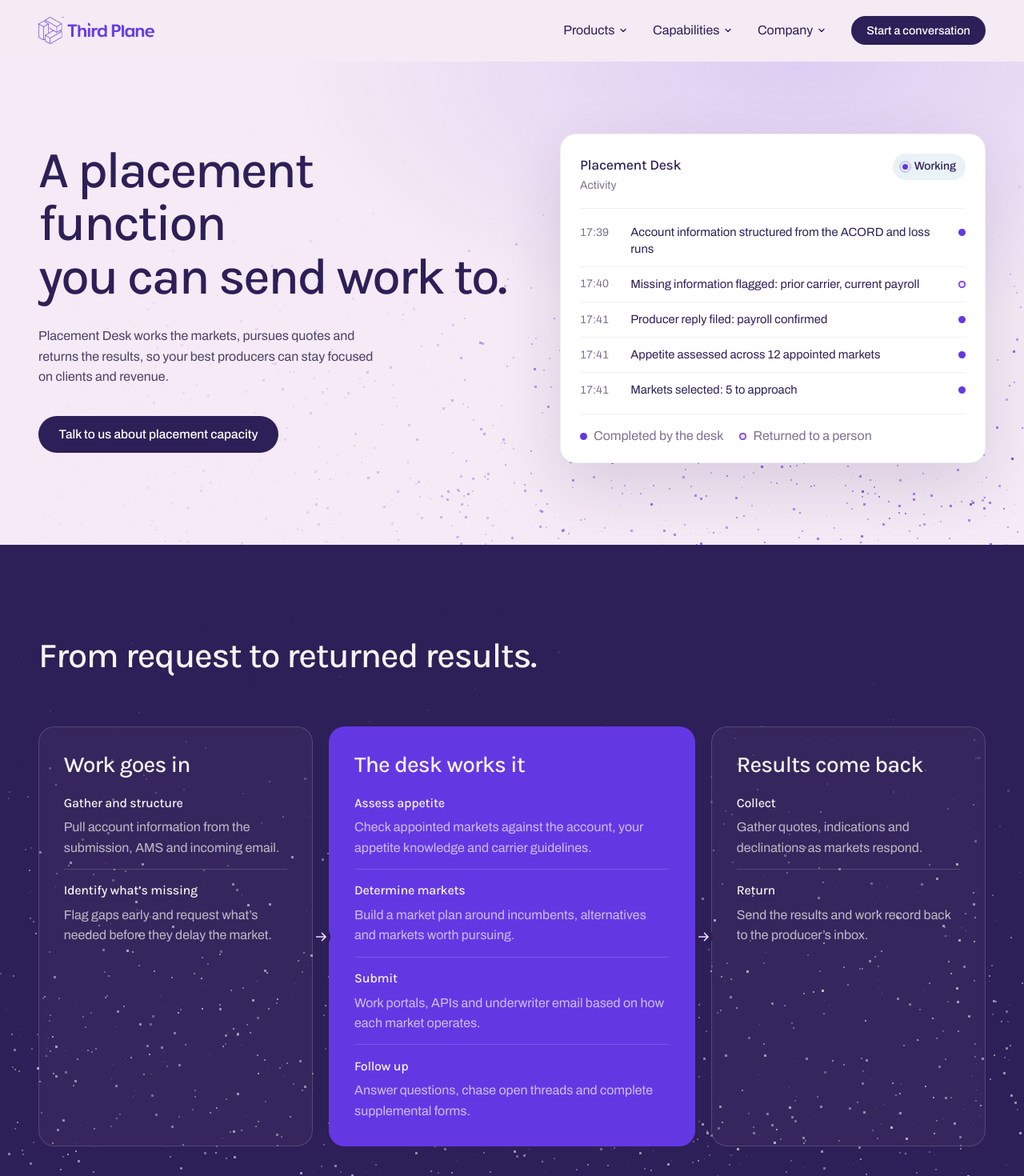
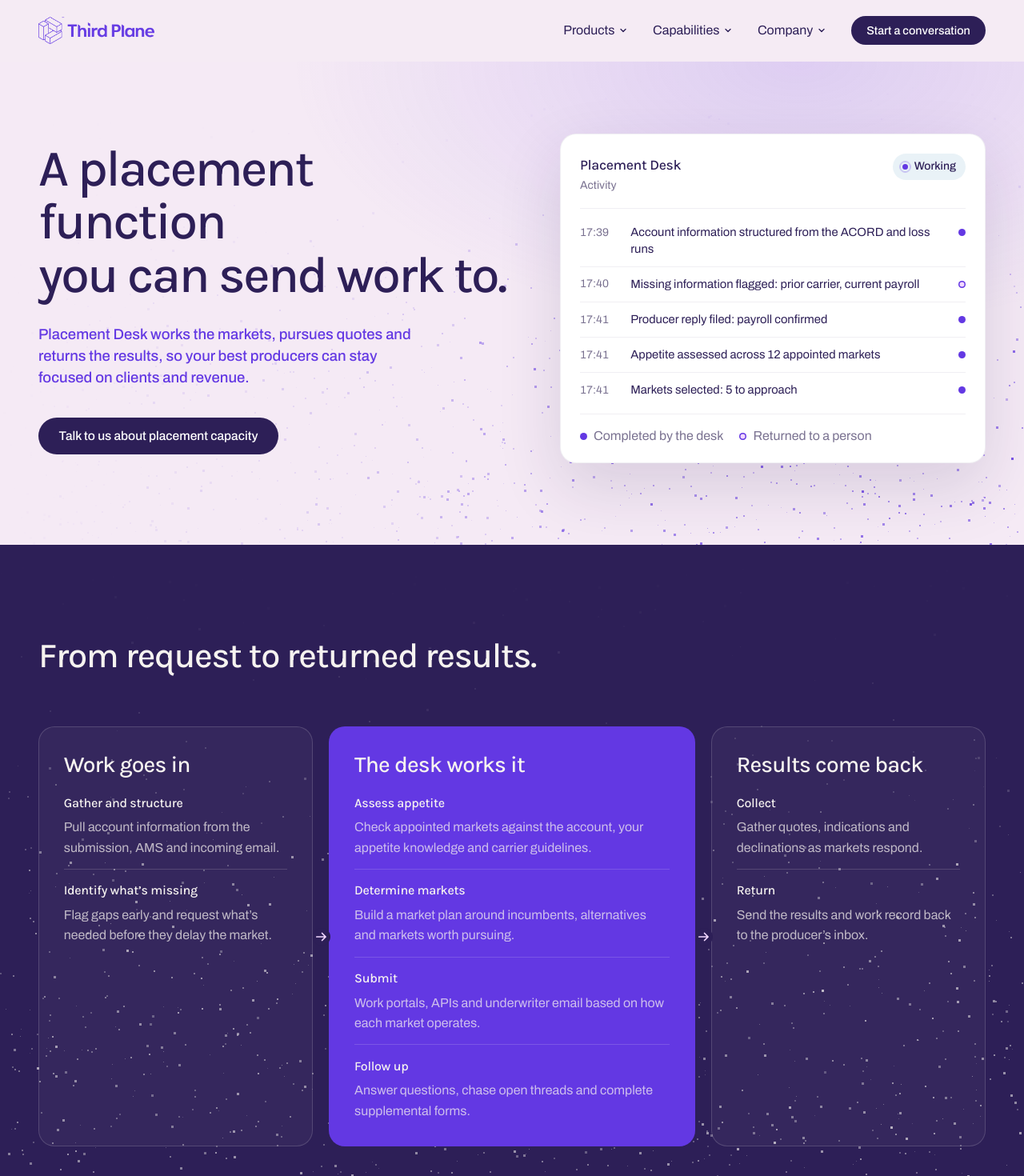
Before and after one commit to Third-Plane/third-plane-site, a React (Vite) app: page /placement-desk in a window 1280 px wide. Shown: the top 1470 px of the page at 80% size. Built offline with nearby package versions, Linux system fonts and the light colour scheme.

Commit message:
split hero

```diff
--- a/src/components/PlacementWorkflow.tsx
+++ b/src/components/PlacementWorkflow.tsx
@@ -1,10 +1,12 @@
 import { placementDesk } from "../data/content";
+import { ParticleField } from "./ParticleField";
+import { Section } from "./Section";
 import { Arrow } from "./Ui";
 
 // The Placement Desk's three stages, from work going in to results coming
 // back, with the steps under each. Shown on the homepage and on
-// /placement-desk; each page supplies its own heading.
-export function PlacementWorkflow() {
+// /placement-desk; each page supplies its own id and heading.
+function PlacementWorkflow() {
   return (
     <div className="flow flow--dark" data-reveal>
       {placementDesk.work.stages.map((stage, i) => (
@@ -27,3 +29,27 @@ export function PlacementWorkflow() {
     </div>
   );
 }
+
+export function PlacementWorkflowSection({
+  id,
+  title,
+  body,
+}: {
+  id: string;
+  title: string;
+  body?: string;
+}) {
+  return (
+    <Section
+      tone="deep"
+      id={id}
+      title={title}
+      body={body}
+      backdrop={
+        <ParticleField className="section__particles" tone="cream" alpha={0.75} density={0.8} />
+      }
+    >
+      <PlacementWorkflow />
+    </Section>
+  );
+}
--- /dev/null
+++ b/src/components/SplitHero.tsx
@@ -0,0 +1,52 @@
+import type { ReactNode } from "react";
+import { delayStyle } from "../lib/style";
+import { Ledger } from "./Ledger";
+import { ParticleField } from "./ParticleField";
+
+// The hero with copy on the left and the activity ledger on the right. A
+// `title` array stacks its lines; a string flows as one.
+export function SplitHero({
+  title,
+  lead,
+  actions,
+  className,
+}: {
+  title: string | string[];
+  lead: string;
+  actions: ReactNode;
+  className?: string;
+}) {
+  const heading = Array.isArray(title) ? (
+    <h1 className="display-1" data-reveal style={delayStyle(1)}>
+      {title.map((line, i) => (
+        // The space keeps the lines as separate words for crawlers and
+        // screen readers; the spans are blocks, so it never shows.
+        <span key={line}>{i > 0 ? ` ${line}` : line}</span>
+      ))}
+    </h1>
+  ) : (
+    <h1 className="display-1 display-1--inline" data-reveal style={delayStyle(1)}>
+      {title}
+    </h1>
+  );
+
+  return (
+    <section className={["hero", className].filter(Boolean).join(" ")} id="top">
+      <ParticleField className="hero__particles" tone="purple" alpha={0.9} />
+      <div className="container hero__grid">
+        <div className="hero__copy">
+          {heading}
+          <p className="lead hero__lead" data-reveal style={delayStyle(2)}>
+            {lead}
+          </p>
+          <div className="hero__actions" data-reveal style={delayStyle(3)}>
+            {actions}
+          </div>
+        </div>
+        <div className="hero__figure" data-reveal style={delayStyle(3)}>
+          <Ledger />
+        </div>
+      </div>
+    </section>
+  );
+}
--- a/src/index.css
+++ b/src/index.css
@@ -547,10 +547,6 @@ ol {
 .hero--product .display-1--inline span {
   color: var(--ink);
 }
-.hero--product .hero__lead {
-  color: var(--ink-body);
-  font-weight: 400;
-}
 @media (width <= 980px) {
   .hero__grid {
     grid-template-columns: 1fr;
--- a/src/pages/Home.tsx
+++ b/src/pages/Home.tsx
@@ -1,12 +1,11 @@
 import { approach, desk, homeHero, problem } from "../data/content";
 import { Cta } from "../components/Cta";
 import { ItemGrid } from "../components/ItemGrid";
-import { Ledger } from "../components/Ledger";
-import { PlacementWorkflow } from "../components/PlacementWorkflow";
+import { PlacementWorkflowSection } from "../components/PlacementWorkflow";
 import { Section } from "../components/Section";
 import { Showcase } from "../components/Showcase";
+import { SplitHero } from "../components/SplitHero";
 import { Arrow, Button } from "../components/Ui";
-import { ParticleField } from "../components/ParticleField";
 import { delayStyle } from "../lib/style";
 import { useTitle } from "../hooks/useTitle";
 
@@ -14,28 +13,18 @@ export function Home() {
   useTitle();
   return (
     <>
-      <section className="hero" id="top">
-        <ParticleField className="hero__particles" tone="purple" alpha={0.9} />
-        <div className="container hero__grid">
-          <div className="hero__copy">
-            <h1 className="display-1 display-1--inline" data-reveal style={delayStyle(1)}>
-              {homeHero.title}
-            </h1>
-            <p className="lead hero__lead" data-reveal style={delayStyle(2)}>
-              {homeHero.lead}
-            </p>
-            <div className="hero__actions" data-reveal style={delayStyle(3)}>
-              <Button variant="dark" />
-              <Button variant="ghost" href={homeHero.secondary.href}>
-                {homeHero.secondary.label}
-              </Button>
-            </div>
-          </div>
-          <div className="hero__figure" data-reveal style={delayStyle(3)}>
-            <Ledger />
-          </div>
-        </div>
-      </section>
+      <SplitHero
+        title={homeHero.title}
+        lead={homeHero.lead}
+        actions={
+          <>
+            <Button variant="dark" />
+            <Button variant="ghost" href={homeHero.secondary.href}>
+              {homeHero.secondary.label}
+            </Button>
+          </>
+        }
+      />
 
       <Showcase />
 
@@ -67,17 +56,7 @@ export function Home() {
         </div>
       </Section>
 
-      <Section
-        tone="deep"
-        id="desk"
-        title={desk.title}
-        body={desk.body}
-        backdrop={
-          <ParticleField className="section__particles" tone="cream" alpha={0.75} density={0.8} />
-        }
-      >
-        <PlacementWorkflow />
-      </Section>
+      <PlacementWorkflowSection id="desk" title={desk.title} body={desk.body} />
 
       <Cta />
     </>
--- a/src/pages/PlacementDesk.tsx
+++ b/src/pages/PlacementDesk.tsx
@@ -2,11 +2,10 @@ import { placementDesk } from "../data/content";
 import { CarrierChannels } from "../components/CarrierChannels";
 import { Cta } from "../components/Cta";
 import { ItemGrid } from "../components/ItemGrid";
-import { Ledger } from "../components/Ledger";
-import { PlacementWorkflow } from "../components/PlacementWorkflow";
+import { PlacementWorkflowSection } from "../components/PlacementWorkflow";
 import { Section } from "../components/Section";
+import { SplitHero } from "../components/SplitHero";
 import { AppLink, Arrow, Button } from "../components/Ui";
-import { ParticleField } from "../components/ParticleField";
 import { delayStyle } from "../lib/style";
 import { useTitle } from "../hooks/useTitle";
 
@@ -14,40 +13,14 @@ export function PlacementDesk() {
   useTitle("Placement Desk", placementDesk.problem);
   return (
     <>
-      <section className="hero hero--product" id="top">
-        <ParticleField className="hero__particles" tone="purple" alpha={0.9} />
-        <div className="container hero__grid">
-          <div className="hero__copy">
-            <h1 className="display-1" data-reveal style={delayStyle(1)}>
-              {placementDesk.title.map((line, i) => (
-                // The space keeps the lines as separate words for crawlers and
-                // screen readers; the spans are blocks, so it never shows.
-                <span key={line}>{i > 0 ? ` ${line}` : line}</span>
-              ))}
-            </h1>
-            <p className="hero__lead" data-reveal style={delayStyle(2)}>
-              {placementDesk.problem}
-            </p>
-            <div className="hero__actions" data-reveal style={delayStyle(3)}>
-              <Button variant="dark">{placementDesk.cta.label}</Button>
-            </div>
-          </div>
-          <div className="hero__figure" data-reveal style={delayStyle(3)}>
-            <Ledger />
-          </div>
-        </div>
-      </section>
+      <SplitHero
+        className="hero--product"
+        title={placementDesk.title}
+        lead={placementDesk.problem}
+        actions={<Button variant="dark">{placementDesk.cta.label}</Button>}
+      />
 
-      <Section
-        tone="deep"
-        id="work"
-        title={placementDesk.work.title}
-        backdrop={
-          <ParticleField className="section__particles" tone="cream" alpha={0.75} density={0.8} />
-        }
-      >
-        <PlacementWorkflow />
-      </Section>
+      <PlacementWorkflowSection id="work" title={placementDesk.work.title} />
 
       <CarrierChannels />
 
```
